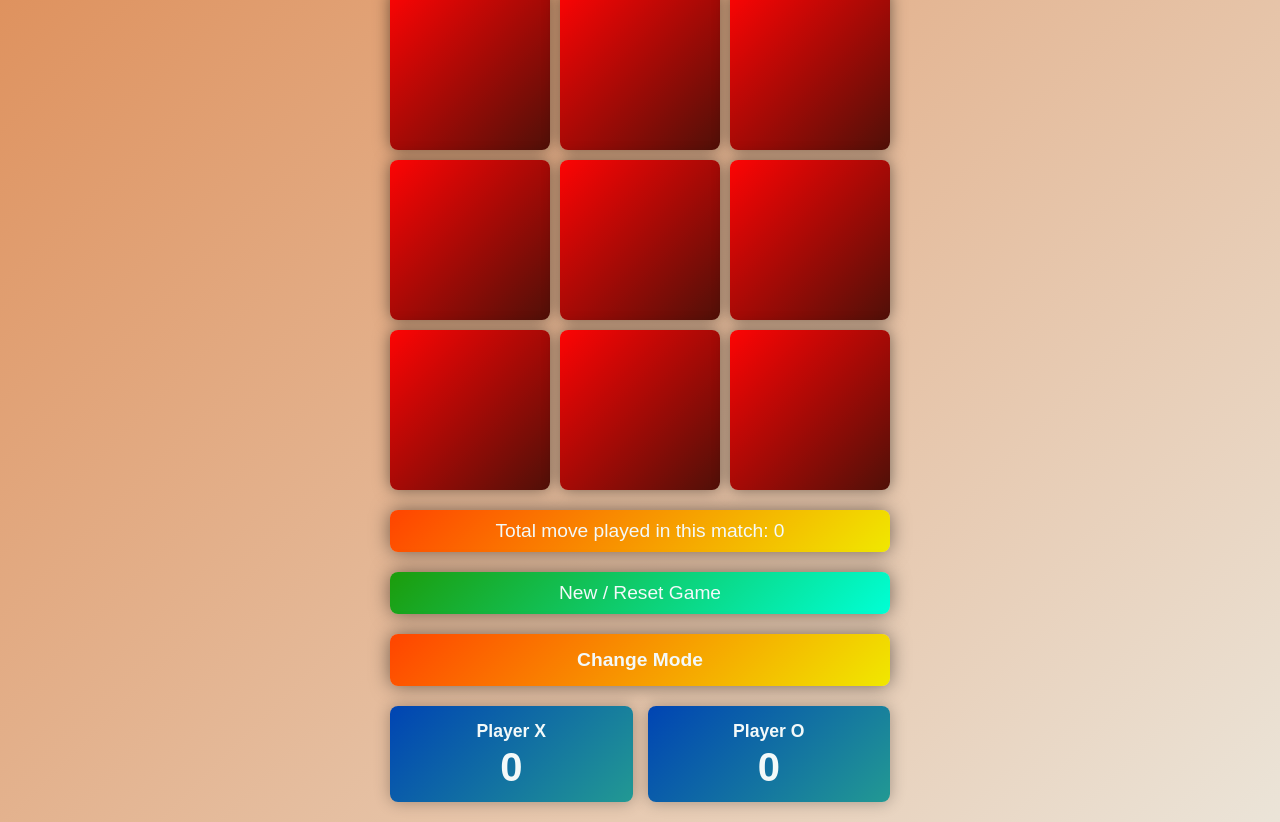
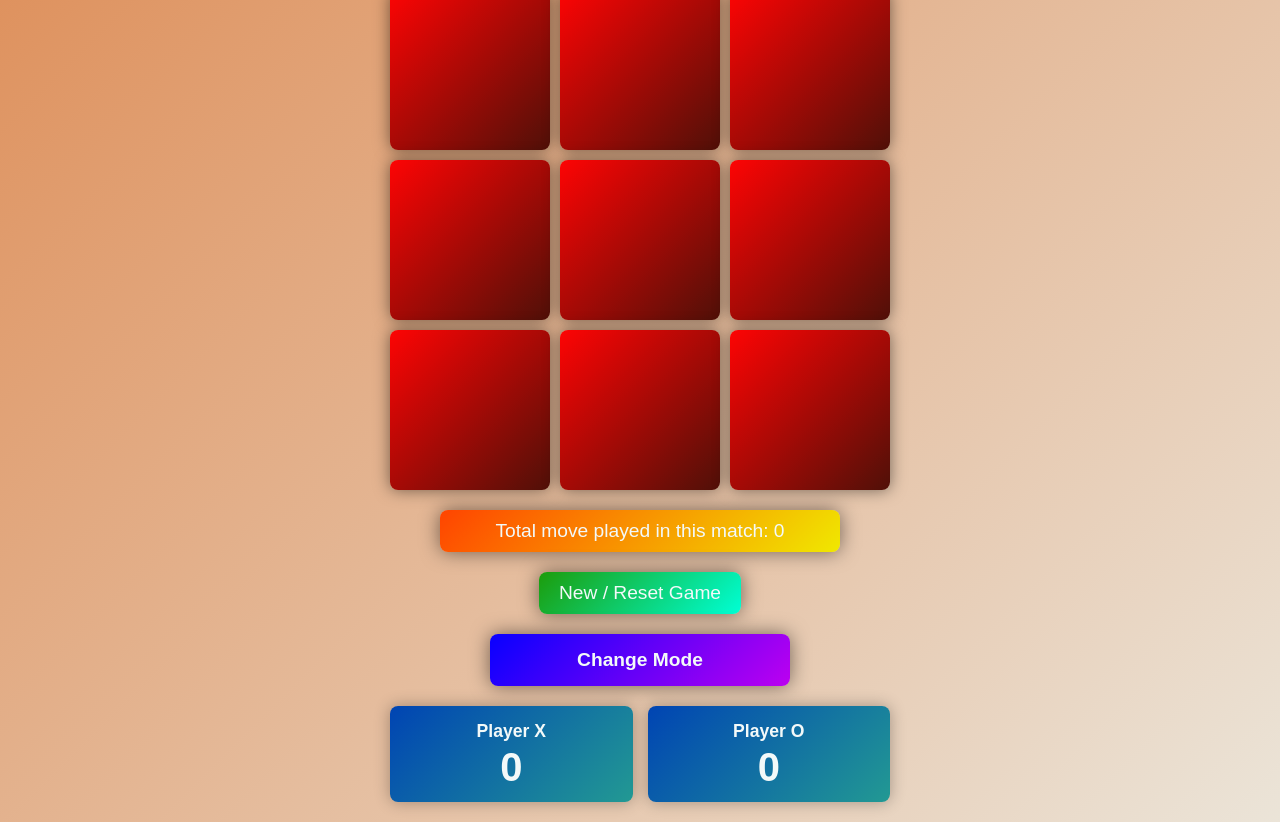
Before and after one commit to Krishnendu-Kar/Tic-Tac-Toe, a plain HTML site: page index.html in a window 1280 px wide. Both pictures are taken after a click on the button "Player vs. Player". Shown: the part 79-901 px from the top of the page. Drawn offline with Linux system fonts and the light colour scheme.

Commit message:
fix css for all devices new

```diff
--- a/Tic Tac Toe.css
+++ b/Tic Tac Toe.css
@@ -115,11 +115,8 @@ h1{
 
 /* --- Box Count (Now responsive) --- */
 .box-count{
-    /* REMOVED: height: 25px; */
-    /* REMOVED: width: 280px; */
-
-    width: 90vw; /* Match the game board width */
-    max-width: 500px; /* Match the game board max-width */
+    width: 75vw; /* Match the game board width */
+    max-width: 400px; /* Match the game board max-width */
 
     font-size: 1.2rem;
     padding: 10px 20px;
@@ -135,20 +132,21 @@ h1{
 
 /* --- Reset Button (Now responsive) --- */
 .reset{
-    width: 90vw; /* Match the game board width */
-    max-width: 500px; /* Match the game board max-width */
-
-    font-size: 1.2rem;
-    padding: 10px 20px;
-    margin: 20px auto;
+    font-size: 1.2rem; /* Make text bigger */
+    padding: 10px 20px; /* Add more padding */
+    margin: 20px auto;  /* Center it horizontally */
     border-radius: 8px;
     border:none;
-    display: block;
+
+    /* === FIX FOR POSITIONING === */
+    display: block; /* This lets margin: auto work for centering */
+    /* position:relative; */ /* No longer needed */
+    /* left: 31vw; */       /* No longer needed */
 
     background: linear-gradient(135deg, #1c9c0b, rgb(0, 255, 213));
     color:rgb(243, 249, 249);
     box-shadow: 0 0 1.2rem rgba(0,0,0,.5);
-    cursor: pointer;
+    cursor: pointer; /* Add a pointer cursor */
 }
 
 .box:active {
@@ -213,8 +211,8 @@ h1{
 
 .back-btn {
     width: 90vw; /* Match the game board width */
-    max-width: 500px; /* Match the game board max-width */
-    background: linear-gradient(135deg, rgb(255, 68, 0) ,#f0e800);
+    max-width: 300px; /* Match the game board max-width */
+    background: linear-gradient(135deg, rgb(8, 0, 255) ,#bc00f0);
     margin: 10px auto; /* Adds a little space */
     padding: 15px 25px; /* Make sure padding is consistent */
 }
```
